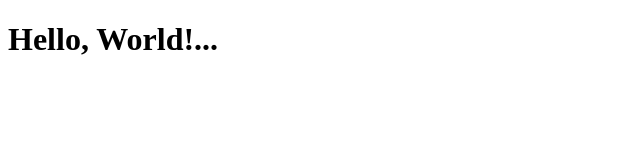
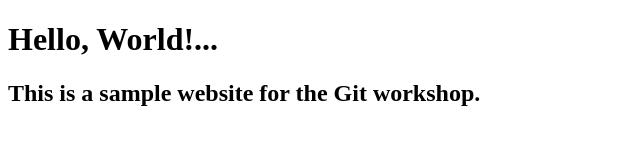
Before and after one commit to anjula-sack/my-first-repo, a plain HTML site: page index.html in a window 1280 px wide. Shown: the whole page, without its empty margins (0-640 px from the left). Drawn offline with Linux system fonts and the light colour scheme.

Commit message:
make some changes on the file

```diff
--- a/index.html
+++ b/index.html
@@ -7,5 +7,6 @@
   </head>
   <body>
     <h1>Hello, World!...</h1>
+    <h2>This is a sample website for the Git workshop.</h2>
   </body>
 </html>
```
